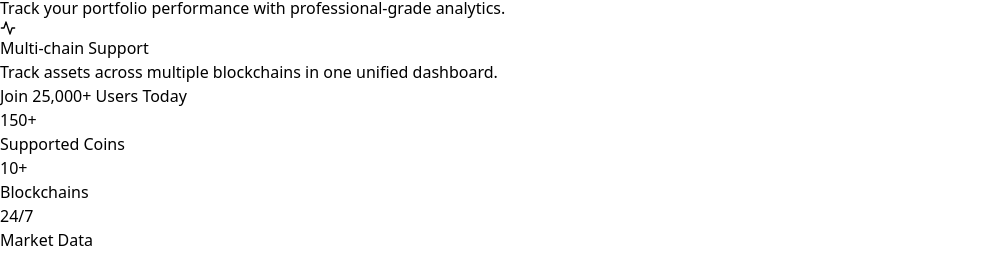
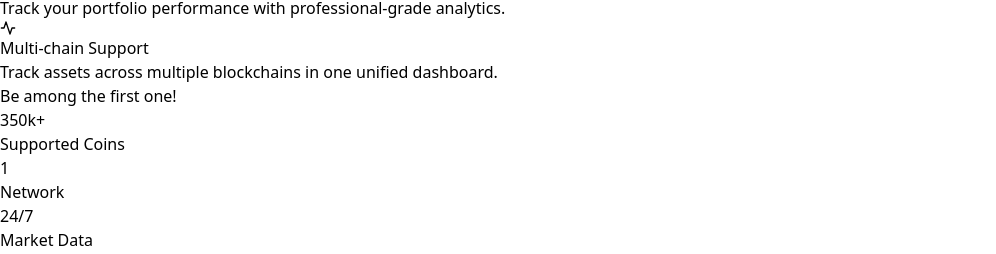
Before and after one commit to BowlPulp/HodlSync, a React (Vite) app in the folder client/: page /signup in a window 1280 px wide. Shown: the part 766-1020 px from the top of the page, without its empty margins (0-996 px from the left). Built offline with nearby package versions, Linux system fonts and the light colour scheme.

Commit message:
Server hosted

```diff
--- a/client/src/components/home/HomeLogin/HomeLogin.jsx
+++ b/client/src/components/home/HomeLogin/HomeLogin.jsx
@@ -50,7 +50,7 @@ const HomeLogin = () => {
     setLoading(true);
 
     try {
-      const response = await fetch("http://localhost:4000/api/users/login", {
+      const response = await fetch("https://hodlsync-2.onrender.com/api/users/login", {
         method: "POST",
         headers: {
           "Content-Type": "application/json",
--- a/client/src/components/home/HomeSignup/HomeSignup.jsx
+++ b/client/src/components/home/HomeSignup/HomeSignup.jsx
@@ -111,7 +111,7 @@ const HomeSignup = () => {
         delete submitData.confirmPassword;
 
         try {
-            const response = await fetch("http://localhost:4000/api/users/signup", {
+            const response = await fetch("https://hodlsync-2.onrender.com/api/users/signup", {
                 method: "POST",
                 headers: {
                     "Content-Type": "application/json",
@@ -373,15 +373,15 @@ const HomeSignup = () => {
 
                             <div className="bg-gradient-to-r from-green-500/20 to-blue-500/20 backdrop-blur-sm p-6 rounded-xl shadow-lg">
                                 <div className="text-center">
-                                    <h3 className="text-xl font-bold text-white mb-2">Join 25,000+ Users Today</h3>
+                                    <h3 className="text-xl font-bold text-white mb-2">Be among the first one!</h3>
                                     <div className="flex justify-center space-x-4 mt-4">
                                         <div className="text-center">
-                                            <div className="text-3xl font-bold text-white">150+</div>
+                                            <div className="text-3xl font-bold text-white">350k+</div>
                                             <div className="text-sm text-gray-300">Supported Coins</div>
                                         </div>
                                         <div className="text-center">
-                                            <div className="text-3xl font-bold text-white">10+</div>
-                                            <div className="text-sm text-gray-300">Blockchains</div>
+                                            <div className="text-3xl font-bold text-white">1</div>
+                                            <div className="text-sm text-gray-300">Network</div>
                                         </div>
                                         <div className="text-center">
                                             <div className="text-3xl font-bold text-white">24/7</div>
--- a/client/src/components/user/UserHome/UserHome.jsx
+++ b/client/src/components/user/UserHome/UserHome.jsx
@@ -24,7 +24,7 @@ const UserHome = () => {
 
   useEffect(() => {
     axios
-      .post("http://localhost:4000/api/users/dashboard", {}, { withCredentials: true })
+      .post("https://hodlsync-2.onrender.com/api/users/dashboard", {}, { withCredentials: true })
       .then((res) => {
         setMessage(res.data.message);
         fetchUserAddresses();
@@ -38,7 +38,7 @@ const UserHome = () => {
   const fetchUserAddresses = async () => {
     setIsLoading(true);
     try {
-      const res = await axios.get("http://localhost:4000/api/users/fetch-addresses", { withCredentials: true });
+      const res = await axios.get("https://hodlsync-2.onrender.com/api/users/fetch-addresses", { withCredentials: true });
       console.log("Fetched Addresses from API:", res.data.addresses);
       setAddresses(res.data.addresses);
 
@@ -192,7 +192,7 @@ const UserHome = () => {
 
     try {
       setIsLoading(true);
-      await axios.patch("http://localhost:4000/api/users/add-address", { address }, { withCredentials: true });
+      await axios.patch("https://hodlsync-2.onrender.com/api/users/add-address", { address }, { withCredentials: true });
       toast.success("Address added successfully");
       setAddress("");
       setIsAddAddressOpen(false);
@@ -208,7 +208,7 @@ const UserHome = () => {
     try {
       setIsLoading(true);
       await axios.patch(
-        "http://localhost:4000/api/users/remove-address",
+        "https://hodlsync-2.onrender.com/api/users/remove-address",
         { address: addressToDelete },
         { withCredentials: true }
       );
--- a/client/src/components/user/UserNavbar/UserNavbar.jsx
+++ b/client/src/components/user/UserNavbar/UserNavbar.jsx
@@ -11,7 +11,7 @@ const UserNavbar = () => {
 
   const handleLogout = async () => {
     try {
-      await axios.post("http://localhost:4000/api/users/logout", {}, { withCredentials: true });
+      await axios.post("https://hodlsync-2.onrender.com/api/users/logout", {}, { withCredentials: true });
       navigate("/"); // Redirect to home after logout
     } catch (error) {
       console.error("Logout failed:", error);
```
Also changed, not shown: 1 other file (tests, documents, lock files or other folders).
